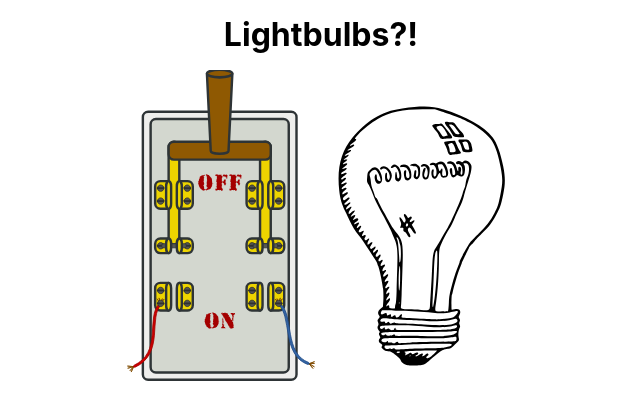
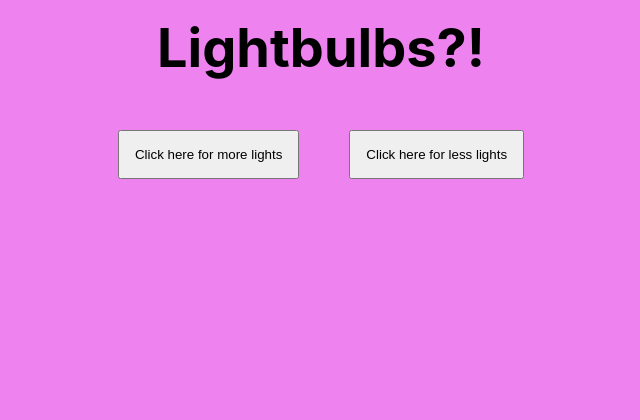
Before and after one commit to learn-academy-2021-echo/lightbulb-challenge-gitgood-ENT, a React (Create React App) app: page / in a window 1280 px wide. Shown: the top 420 px of the page, without its empty margins (319-959 px from the left). Built offline with nearby package versions, Linux system fonts and the light colour scheme.

Commit message:
added add/remove buttons

```diff
--- a/src/App.css
+++ b/src/App.css
@@ -11,20 +11,22 @@ img {
 }
 
 #lights {
+  margin: 25px;
+  justify-content: center;
   flex-wrap: wrap;
-  justify-content: center;
-  align-content: center;
+  align-items: center;
 }
 
-h1 {
+#header {
+  font-size: 54px;
   margin: 15px;
   text-align: center;
 }
 #cent {
+  justify-content: center;
   flex-wrap: wrap;
-  justify-content: center;
-  align-content: center;
-  text-align: center;
+  display: flex;
+  flex-direction: row;
 }
 
 #switch {
@@ -33,3 +35,22 @@ h1 {
   border: none;
   background-color: white;
 }
+
+#buttons {
+  margin: 15px;
+  text-align: center;
+}
+button {
+  margin: 25px;
+  padding: 15px;
+}
+
+body {
+  background-color: violet;
+}
+
+#display {
+  flex-wrap: wrap;
+  display: flex;
+  justify-content: center;
+}
--- a/src/App.js
+++ b/src/App.js
@@ -1,7 +1,6 @@
 import React, { Component } from 'react'
 import './App.css'
-import LightBox from './components/LightBox'
-import LightSwitch from "./components/LightSwitch";
+import AddRemove from "./components/AddRemove";
 
 
 
@@ -9,9 +8,10 @@ export default class App extends Component {
   render() {
     return (
       <>
-      <h1>Lightbulbs?!</h1>
+      <h1 id='header'>Lightbulbs?!</h1>
+
       <div id='lights'>
-        <LightSwitch />
+        <AddRemove />
 
 
       </div>
--- /dev/null
+++ b/src/components/AddRemove.js
@@ -0,0 +1,47 @@
+import React, { Component } from 'react'
+import LightSwitch from './LightSwitch'
+
+// Create an array to store the number of boxes
+
+export default class AddRemove extends Component {
+    constructor(props){
+        super(props)
+        this.state={
+            numberOfLights: 0,
+            array: []
+        }
+    }
+
+    add = () => {
+        this.setState({numberOfLights: this.state.numberOfLights + 1}) // Just counts how many lights there are
+        this.state.array.push(this.state.numberOfLights) // adds another box by pushing onto the array
+    }
+
+    remove = () => {
+        this.setState({numberOfLights: this.state.numberOfLights - 1}) // still counting how many lights there are
+        this.state.array.pop(this.state.numberOfLights) // removes a light from the array
+    }
+
+    clear = () => {
+        this.setState({numberOfLights: 0})
+        this.setState({array: []})
+    }
+
+
+    render() {
+        return (
+            <>
+                <div id='buttons'>
+                    <button onClick={this.add} id='add'>
+                        Click here for more lights
+                    </button>
+                    <button onClick={this.remove} id='remove'>
+                        Click here for less lights
+                    </button>
+
+                </div>
+                <div id='display'>{this.state.array.map(value=><h1><LightSwitch /></h1>)}</div>
+            </>
+        )
+    }
+}
--- a/src/components/LightSwitch.js
+++ b/src/components/LightSwitch.js
@@ -39,14 +39,12 @@ class LightSwitch extends Component{
 
   render(){
     return(
-      <>
       <div id='cent'>
 
       <button id='switch'><img src={this.state.switch} onClick={this.lightToggle}/></button>
 
       {this.state.light}
       </div>
-      </>
     )
   }
 }
```
